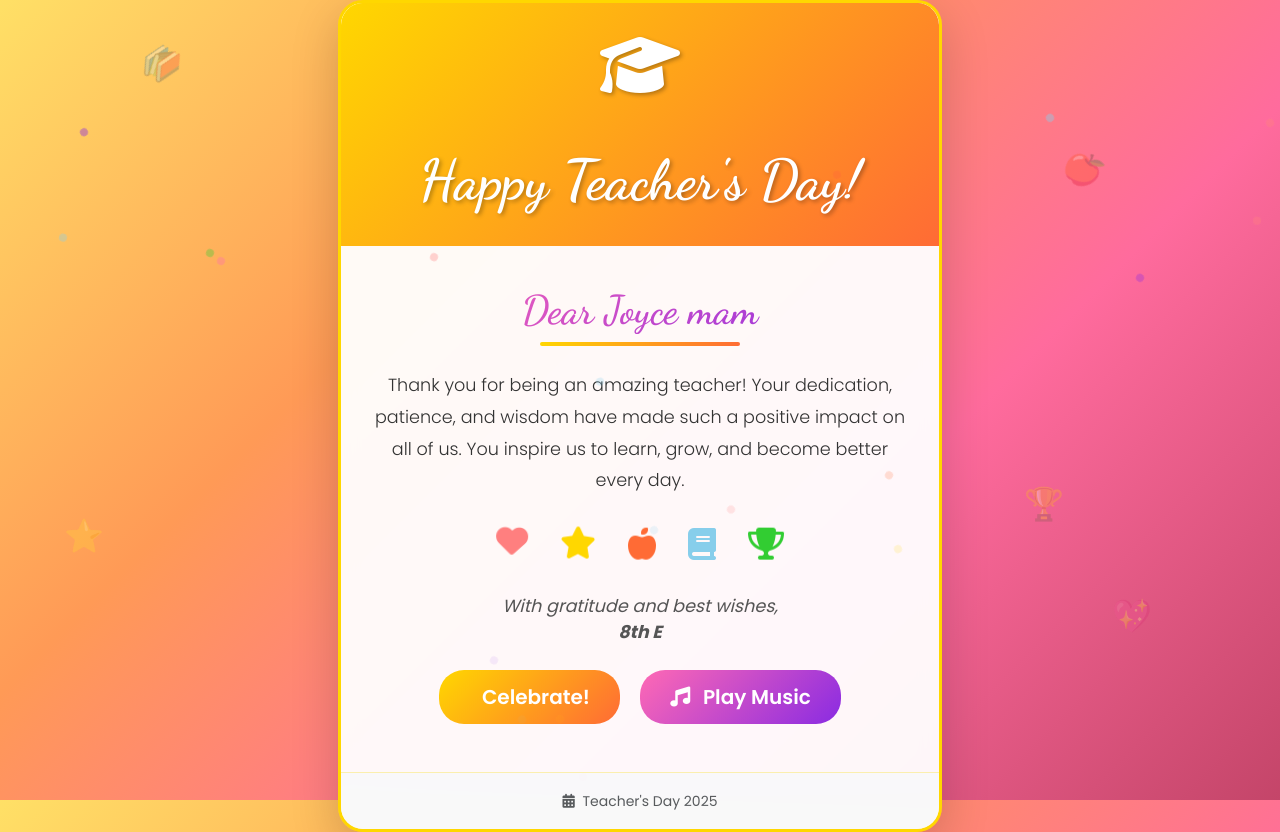
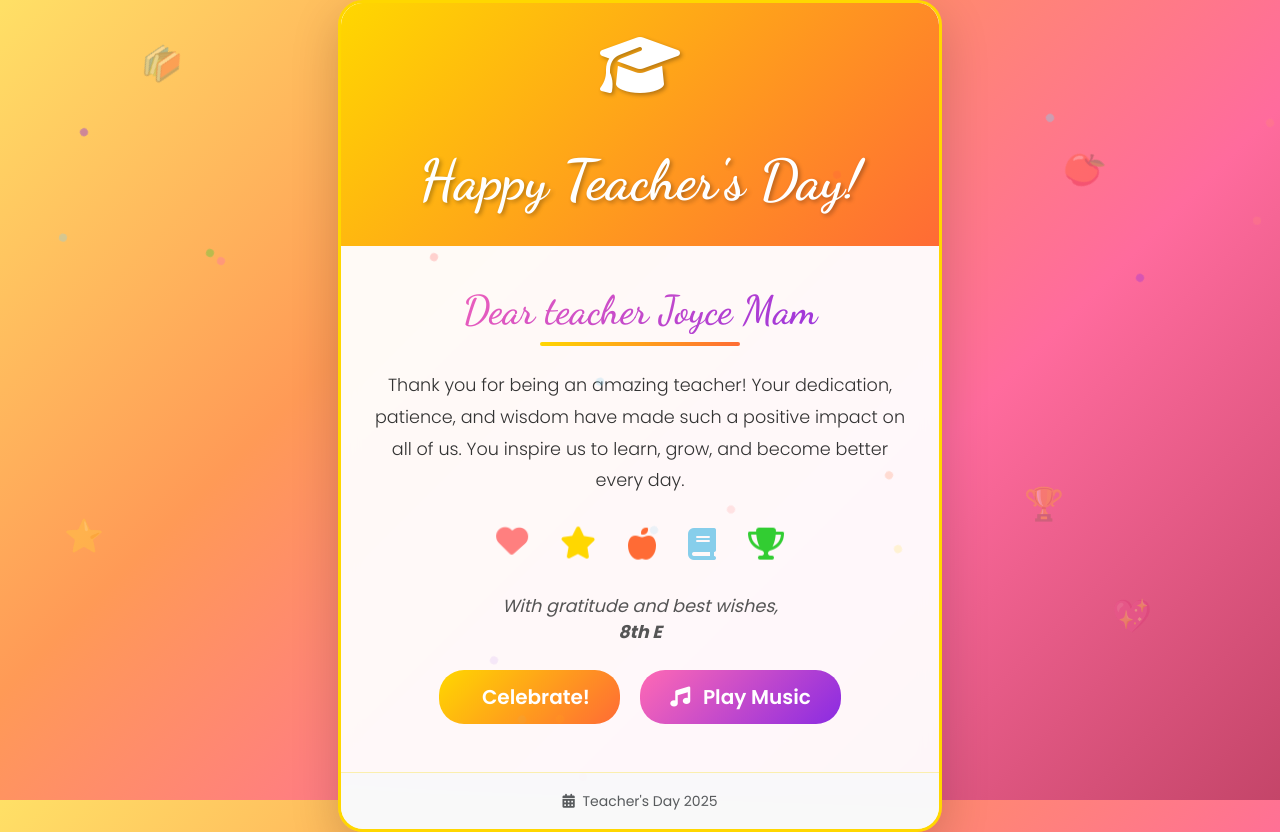
Before and after one commit to PixelPallete/JoyceMamCard, a Flask app: page / in a window 1280 px wide. Run offline with Flask 3, Linux system fonts and the light colour scheme.

Commit message:
Update greeting to address teacher Joyce Mam
Change the displayed name in the HTML template from "Dear Joyce mam" to "Dear teacher Joyce Mam".

Replit-Commit-Author: Agent
Replit-Commit-Session-Id: e91a9347-5825-40dc-a7b1-77c5b391f5df
Replit-Commit-Checkpoint-Type: full_checkpoint

```diff
--- a/templates/index.html
+++ b/templates/index.html
@@ -37,7 +37,7 @@
                     <!-- Card Body -->
                     <div class="card-body text-center">
                         <div class="teacher-name-container mb-4">
-                            <h2 class="teacher-name">Dear Joyce mam</h2>
+                            <h2 class="teacher-name">Dear teacher Joyce Mam</h2>
                             <div class="name-underline"></div>
                         </div>
 
```
